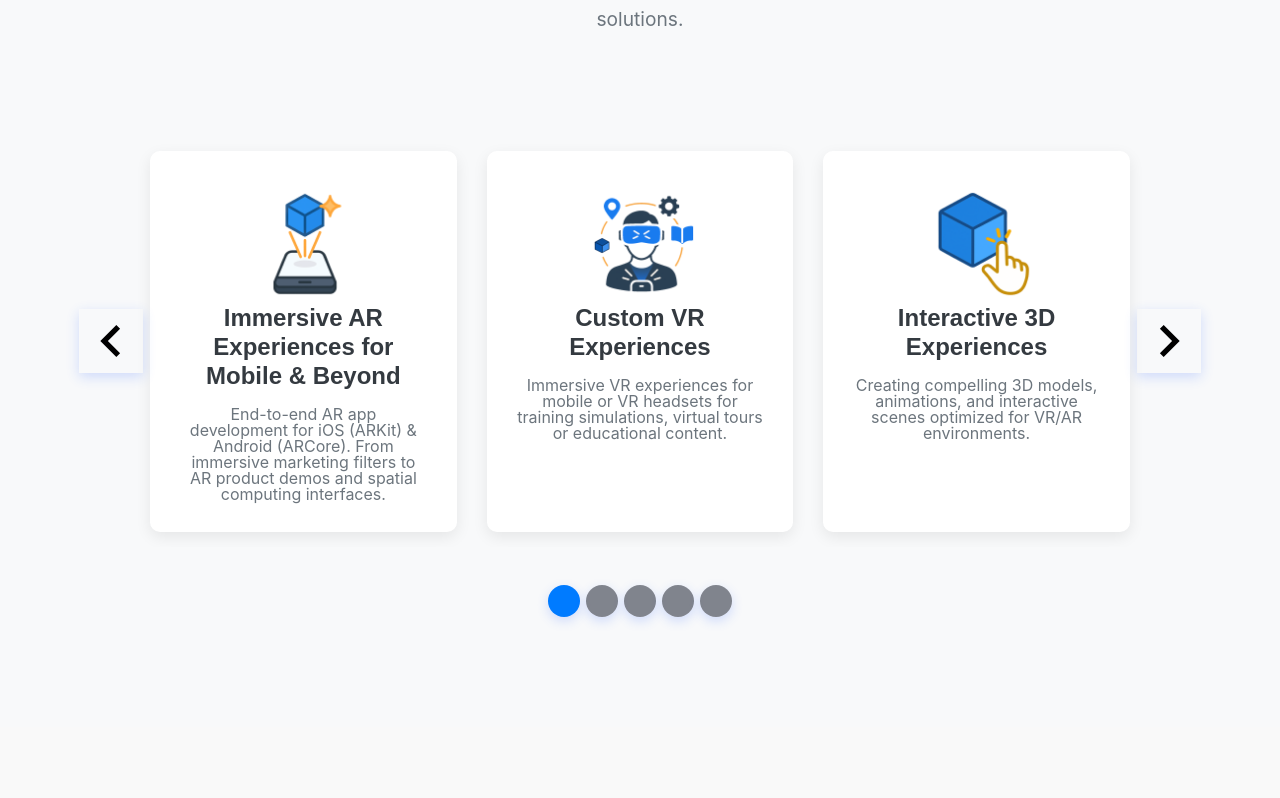
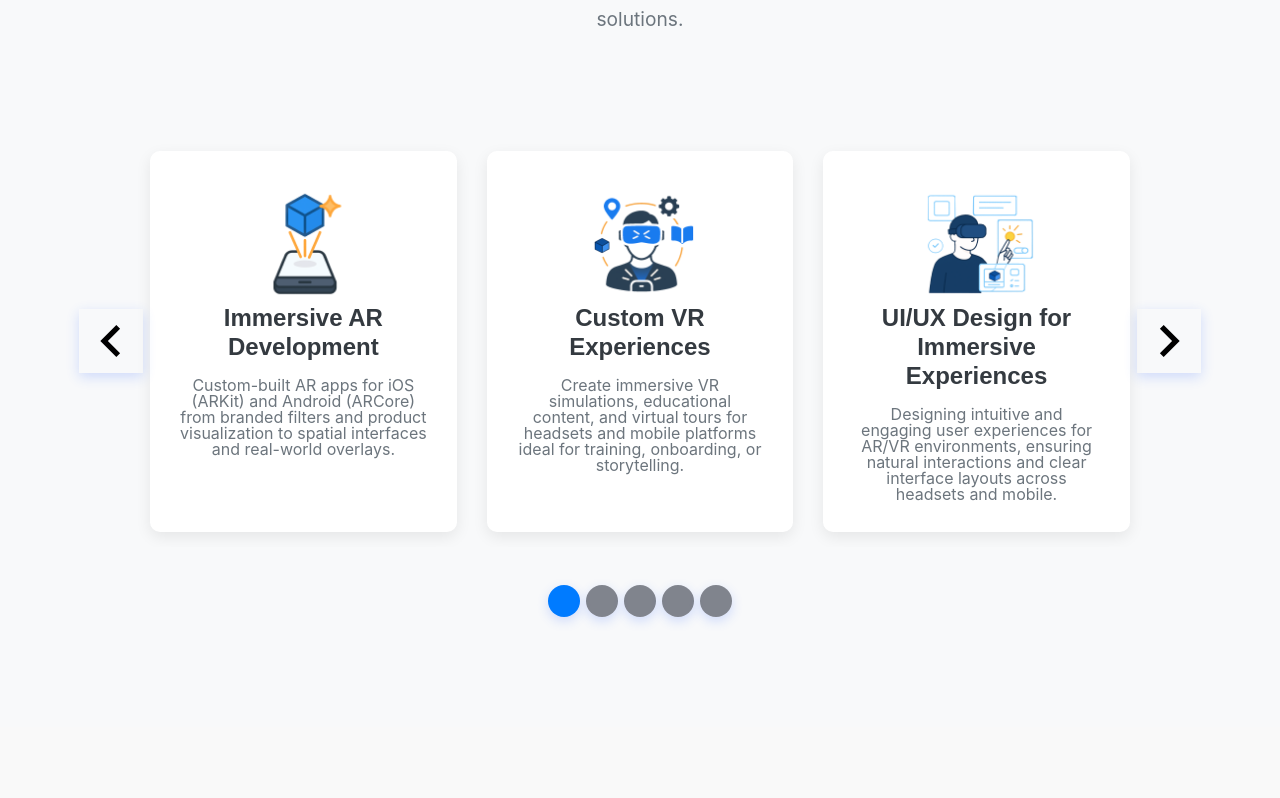
Before and after one commit to MrDeerhurst/OlafurDesign, a Vue app: page / in a window 1280 px wide. Shown: the part 1002-1800 px from the top of the page. Built offline with nearby package versions, Linux system fonts and the light colour scheme.

Commit message:
small fixes

```diff
--- a/src/components/ServicesSection.vue
+++ b/src/components/ServicesSection.vue
@@ -5,37 +5,37 @@ import { Carousel, Slide, Pagination, Navigation } from 'vue3-carousel';
 
 import interactivity from '@/assets/images/interactive.png';
 import prototype from '@/assets/images/prototype.png';
-import customVR from '@/assets/images/Custom_VR.png';
-import organisation from '@/assets/images/organisation.png';
+import arDevelopment from '@/assets/images/Custom_VR.png';
+import vrExperiences from '@/assets/images/organisation.png';
 import UXUI from '@/assets/images/UIUX.png';
 
+const services = [
+  { // AR development
+    icon:arDevelopment ,
+    title: 'Immersive AR Development',
+    description: 'Custom-built AR apps for iOS (ARKit) and Android (ARCore) from branded filters and product visualization to spatial interfaces and real-world overlays.'
+  },
+  { // VR custom content
+    icon: vrExperiences,
+    title: 'Custom VR Experiences',
+    description: 'Create immersive VR simulations, educational content, and virtual tours for headsets and mobile platforms ideal for training, onboarding, or storytelling.'
+  },
+  { // UI/UX
+    icon: UXUI,
+    title: 'UI/UX Design for Immersive Experiences',
+    description: 'Designing intuitive and engaging user experiences for AR/VR environments, ensuring natural interactions and clear interface layouts across headsets and mobile.'
+  },
+  { // design and animation
+    icon: interactivity,
+    title: 'Interactive 3D Content',
+    description: 'Model, animate, and optimize 3D assets for immersive use bringing products, environments, and narratives to life across AR and VR platforms.'
+  },
+  { // AR/VR Concept Prototyping
+    icon: prototype,
+    title: 'AR/VR Concept Prototyping',
+    description: 'From napkin sketch to interactive prototype, I help you test, iterate, and refine immersive concepts before committing to full development.'
+  },
 
-const services = [
-  {
-    icon:customVR ,//'💡', // Replace with actual SVG/font icon
-    title: 'Immersive AR Experiences for Mobile & Beyond',
-    description: 'End-to-end AR app development for iOS (ARKit) & Android (ARCore). From immersive marketing filters to AR product demos and spatial computing interfaces.'
-  },
-  {
-    icon: organisation,//'🌐',
-    title: 'Custom VR Experiences',
-    description: 'Immersive VR experiences for mobile or VR headsets for training simulations, virtual tours or educational content.'
-  },
-  {
-    icon: interactivity,//'✨',
-    title: 'Interactive 3D Experiences',
-    description: 'Creating compelling 3D models, animations, and interactive scenes optimized for VR/AR environments.'
-  },
-  {
-    icon: prototype,//'📐',
-    title: 'Prototyping & Concept Development',
-    description: 'From ideation to interactive prototypes, helping clients visualize and validate their VR/AR concepts before full development.'
-  },
-  {
-    icon: UXUI,//'🎨',
-    title: 'UI/UX Design for Immersive Experiences',
-    description: 'Designing intuitive and engaging user interfaces and experiences specifically tailored for VR and AR environments on mobile devices.'
-  }
 ];
 
 // Define breakpoints for responsive carousel behavior
--- a/src/components/reusable/ExpanedProjectCard.vue
+++ b/src/components/reusable/ExpanedProjectCard.vue
@@ -6,18 +6,21 @@
         :webm-src="singleProject.webmLink"
         :mp4-src="singleProject.mp4Link"
         :poster-src= "singleProject.image"
-        class = ""
+
       ></VideoAnimation>
-
+      <div>
         <div class="cardText">
           <h3 class="card-title">{{ singleProject.title }}</h3>
           <p class="card-desc">{{ singleProject.short_description }}</p>
+        </div>
+        <div class="CardTags">
           <div class="tech-tags">
             <span v-for="(technologies, i) in singleProject.technologies" :key="i" class="tag">{{ technologies }}</span>
           </div>
         </div>
       </div>
 
+    </div>
 </div>
 
 </template>
@@ -81,6 +84,7 @@ function prevCard() {
 .cardText{
   display: flex ;
   flex-direction: column;
+
   margin: 8px;
 }
 .card-title {
@@ -99,6 +103,7 @@ margin-inline: 4px;
   display: flex;
   flex-wrap: wrap;
   gap: 8px;
+  padding-bottom: 1rem;
 }
 .tag {
   background: #e0f7fa;
--- a/src/components/reusable/VideoComponent.vue
+++ b/src/components/reusable/VideoComponent.vue
@@ -11,6 +11,7 @@
       playsinline
       loading="lazy"
       @error="handleVideoError"
+      class="imageSize"
     >
       <source v-if="webmSrc" :src="webmSrc" type="video/webm">
       <source v-if="mp4Src" :src="mp4Src" type="video/mp4">
@@ -89,11 +90,16 @@ export default {
 </script>
 
 <style scoped>
+
+.imageSize {
+  display: flex ;
+  max-height: 18rem;
+}
 /* Scoped styles ensure these styles only apply to this component */
 .video-animation-wrapper {
   /* Add any wrapper styling here, e.g., to control max-width */
   width: 100%; /* Or set a specific max-width */
-  max-width: 600px; /* Example max-width */
+  max-width: 40rem; /* Example max-width */
   margin: 0 auto; /* Center if max-width is set */
 }
 
```
Lines whose indentation alone changed are shown as unchanged.
